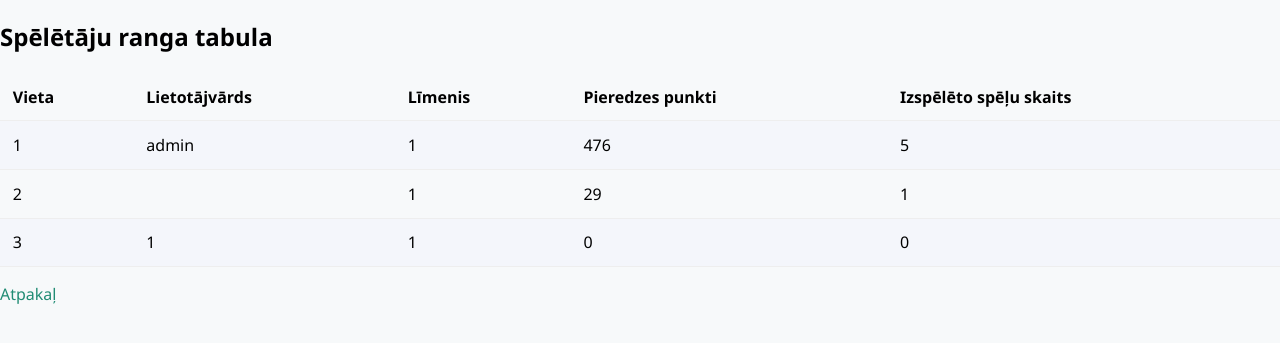
After one commit to ivv2/pseudoXFit, a Flask app: page /rangs in a window 1280 px wide. The commit adds this page. Shown: the top 343 px of the page. Run offline with Flask 3, Linux system fonts and the light colour scheme; data comes from the database, SQL or seed files in the repository; both versions use the stored data as it was after the commit.

Commit message:
parbaudes darba dalas pievienotas lietas

```diff
--- a/app.py
+++ b/app.py
@@ -131,6 +131,13 @@ def my_games():
     games = models.get_user_games(session["user_id"])
     return render_template("games_list.html", TEXTS=TEXTS, games=games)
 
+from models import get_ranga_tabula
+
+@app.route('/rangs')
+def rangs():
+    ranga = get_ranga_tabula()
+    return render_template('rangs.html', ranga=ranga)
+
 # --- FITNESS TRACKER SECTION ---
 @app.route("/majasdarbi/fitnesstracker/")
 def fitnesstracker_main():
--- a/models.py
+++ b/models.py
@@ -111,6 +111,20 @@ def get_user_games(user_id):
     conn.close()
     return games
 
+def get_ranga_tabula():
+    conn = get_db("playgame.db")
+    c = conn.cursor()
+    c.execute("""
+        SELECT users.username, users.level, users.experience, COUNT(games.id) as game_count
+        FROM users
+        LEFT JOIN games ON users.id = games.user_id
+        GROUP BY users.id
+        ORDER BY game_count DESC
+    """)
+    ranga = c.fetchall()
+    conn.close()
+    return ranga
+
 # ===========================
 # ===== FITNESS TRACKER =====
 # ===========================
--- a/templates/dashboard.html
+++ b/templates/dashboard.html
@@ -25,7 +25,9 @@
     <br>
     <a href="{{ url_for('logout') }}">
       {{ TEXTS["logout"] }}
-    </a>
+    </a><br>
+    <a href="{{ url_for('rangs') }}" class="btn btn-info">Skatīt ranga tabulu
+    </a><br>
   </p>
     <div class="mt-4">
     <a href="{{ url_for('index') }}" class="btn btn-secondary">Atpakaļ uz galveno lapu</a>
--- /dev/null
+++ b/templates/rangs.html
@@ -0,0 +1,23 @@
+{% extends "base.html" %}
+{% block content %}
+<h2>Spēlētāju ranga tabula</h2>
+<table>
+  <tr>
+    <th>Vieta</th>
+    <th>Lietotājvārds</th>
+    <th>Līmenis</th>
+    <th>Pieredzes punkti</th>
+    <th>Izspēlēto spēļu skaits</th>
+  </tr>
+  {% for ieraksts in ranga %}
+  <tr>
+    <td>{{ loop.index }}</td>
+    <td>{{ ieraksts['username'] }}</td>
+    <td>{{ ieraksts['level'] }}</td>
+    <td>{{ ieraksts['experience'] }}</td>
+    <td>{{ ieraksts['game_count'] }}</td>
+  </tr>
+  {% endfor %}
+</table>
+<a href="{{ url_for('index') }}" class="btn btn-secondary mt-3">Atpakaļ</a>
+{% endblock %}
```
Also changed, not shown: playgame.db.
